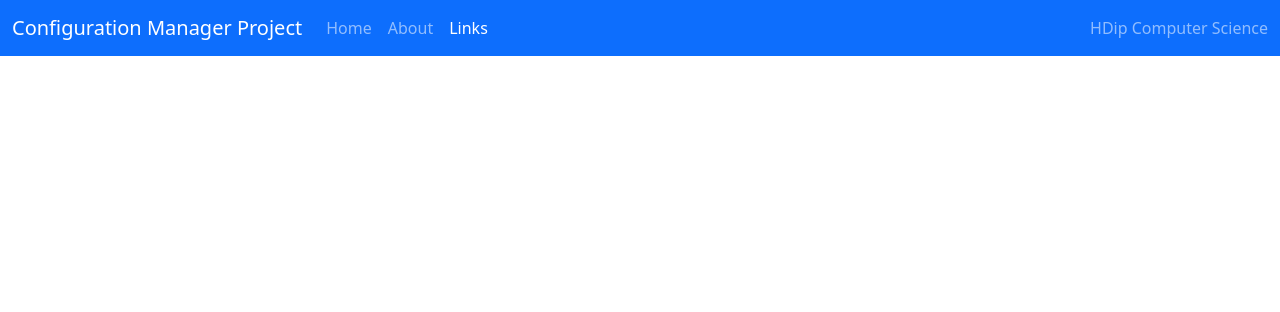
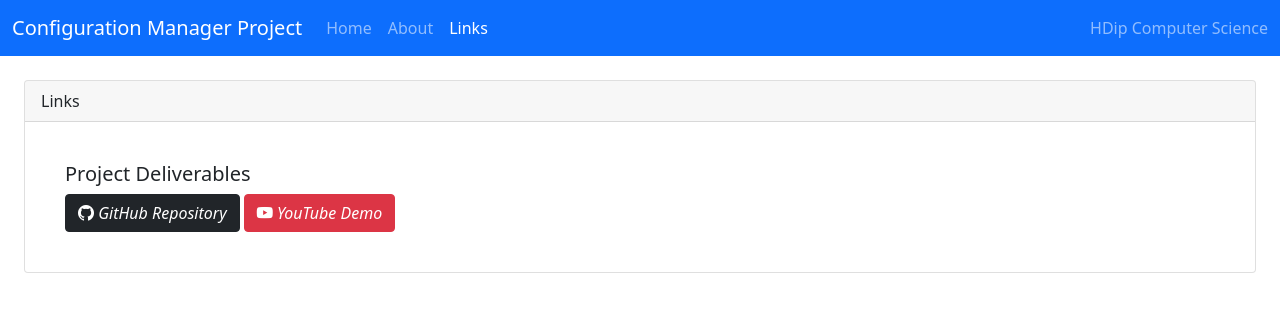
Before and after one commit to DaveyFagan/configmanagerproject, a plain HTML site: page links.html in a window 1280 px wide. Drawn offline with nearby package versions, Linux system fonts and the light colour scheme.

Commit message:
added project deliverables

```diff
--- a/links.html
+++ b/links.html
@@ -8,6 +8,7 @@
     <!-- Bootstrap CSS -->
     <link href="https://cdn.jsdelivr.net/npm/bootstrap@5.0.2/dist/css/bootstrap.min.css" rel="stylesheet" integrity="sha384-EVSTQN3/azprG1Anm3QDgpJLIm9Nao0Yz1ztcQTwFspd3yD65VohhpuuCOmLASjC" crossorigin="anonymous">
     <link rel="stylesheet" href="style.css" />
+    <link rel="stylesheet" href="https://cdn.jsdelivr.net/npm/bootstrap-icons@1.5.0/font/bootstrap-icons.css">
     <title>Configuration Manager Project</title>
   </head>
   <body>
@@ -35,6 +36,17 @@
           </div>
         </div>
       </nav>
+      <div class="card m-4">
+        <div class="card-header">
+          Links
+        </div>
+        <div class="card-body m-4">
+          <h5 class="card-title">Project Deliverables</h5>
+          <!-- <p class="card-text">With supporting text below as a natural lead-in to additional content.</p> -->
+          <a href="https://github.com/DaveyFagan/SETUFinalYearProject.git" class="btn btn-dark" ><i class="bi bi-github"> GitHub Repository</i></a>
+          <a href="#" class="btn btn-danger"><i class="bi bi-youtube"> YouTube Demo</i></a>
+        </div>
+      </div>
 
     <!-- Optional JavaScript; choose one of the two! -->
 
```
